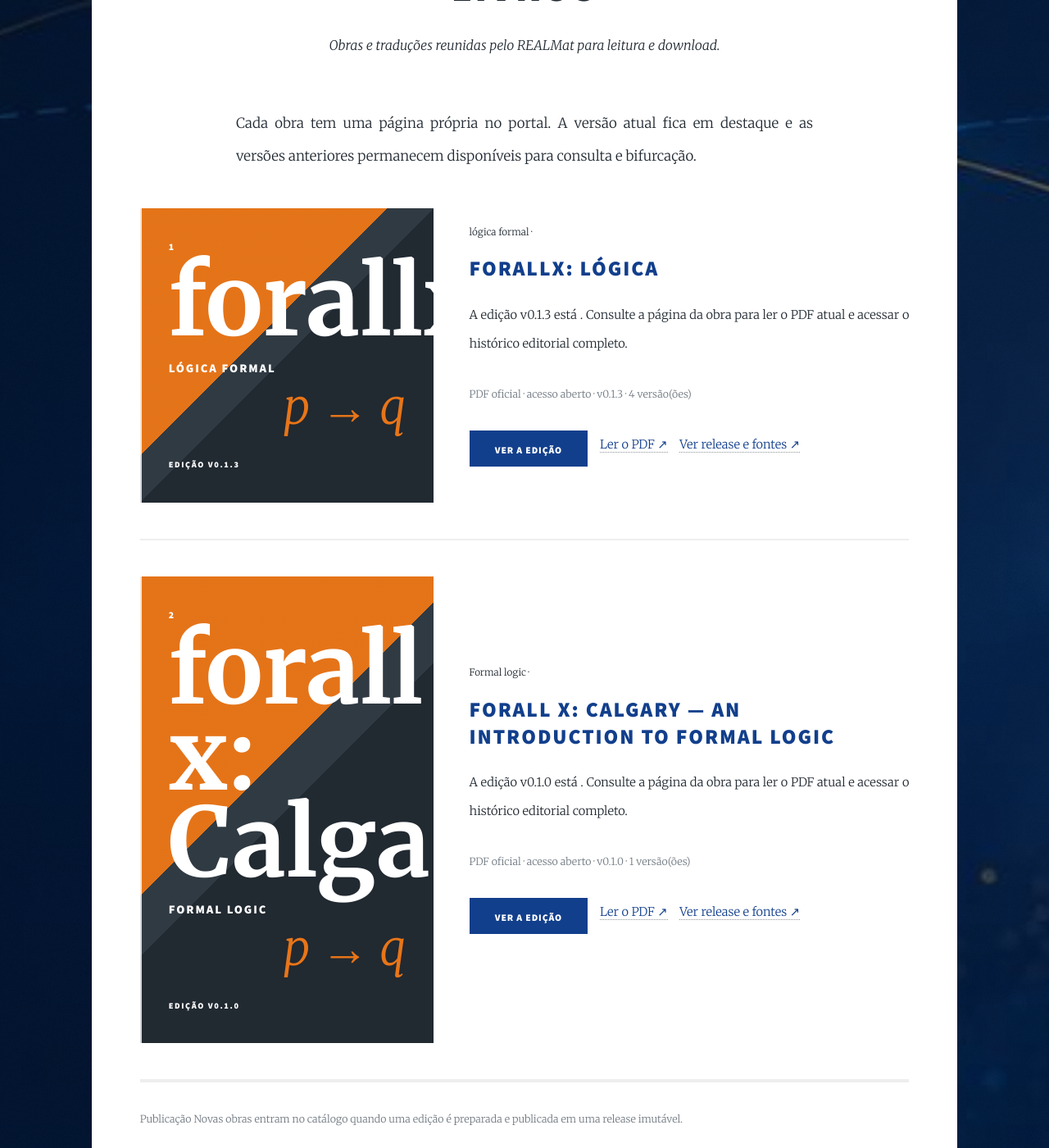
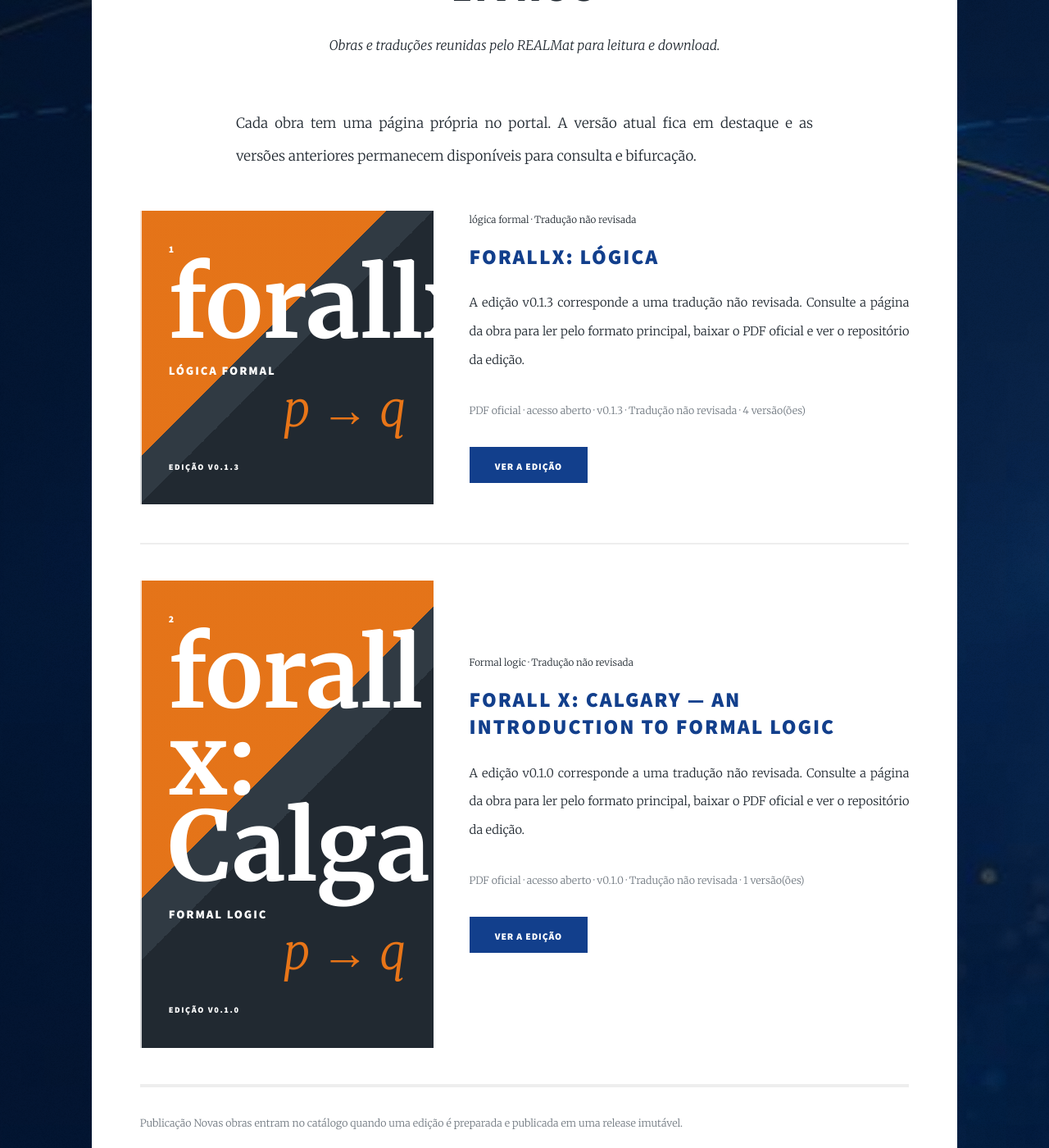
Before and after one commit to projetorealmat/projetorealmat.github.io, a Jekyll site: the page built from _pages/livros.md, in a window 1280 px wide and 1400 px high, scrolled down 488 px. Shown: the whole window at 82% size. Built offline with Jekyll 4.4.1, drawn with Linux system fonts in a browser that asks for light colours.

Commit message:
portal: show translation stage in book listing

```diff
--- a/_pages/livros.md
+++ b/_pages/livros.md
@@ -10,6 +10,7 @@
 <section class="realmat-library" id="catalogo" aria-label="Catálogo de livros">
 {% for book in site.data.books %}
   {% assign current = book.releases | where: "version", book.current_version | first %}
+  {% assign stage = site.data.translation_stages | where: "id", current.translation_stage | first %}
   {% assign book_url = '/livros/' | append: book.id | append: '/' %}
   <article class="realmat-library__entry">
     <a href="{{ book_url | relative_url }}" class="image realmat-book-poster realmat-book-poster--small" aria-label="Ver {{ book.title }}">
@@ -24,15 +25,13 @@
 
     <div class="realmat-library__body">
       <header>
-        <span class="date">{{ book.subject }} · {{ current.status }}</span>
+        <span class="date">{{ book.subject }} · {{ stage.label }}</span>
         <h2><a href="{{ book_url | relative_url }}">{{ book.title }}</a></h2>
       </header>
-      <p>A edição {{ current.version }} está {{ current.status }}. Consulte a página da obra para ler o PDF atual e acessar o histórico editorial completo.</p>
-      <p class="realmat-meta">PDF oficial · acesso aberto · {{ current.version }} · {{ book.releases.size }} versão(ões)</p>
+      <p>A edição {{ current.version }} corresponde a uma {{ stage.label | downcase }}. Consulte a página da obra para ler pelo formato principal, baixar o PDF oficial e ver o repositório da edição.</p>
+      <p class="realmat-meta">PDF oficial · acesso aberto · {{ current.version }} · {{ stage.label }} · {{ book.releases.size }} versão(ões)</p>
       <ul class="actions">
         <li><a href="{{ book_url | relative_url }}" class="button primary">Ver a edição</a></li>
-        <li><a href="{{ current.pdf_path | relative_url }}" target="_blank" rel="noopener noreferrer">Ler o PDF <span aria-hidden="true">↗</span></a></li>
-        <li><a href="{{ current.release_url }}" target="_blank" rel="noopener noreferrer">Ver release e fontes <span aria-hidden="true">↗</span></a></li>
       </ul>
     </div>
   </article>
```
